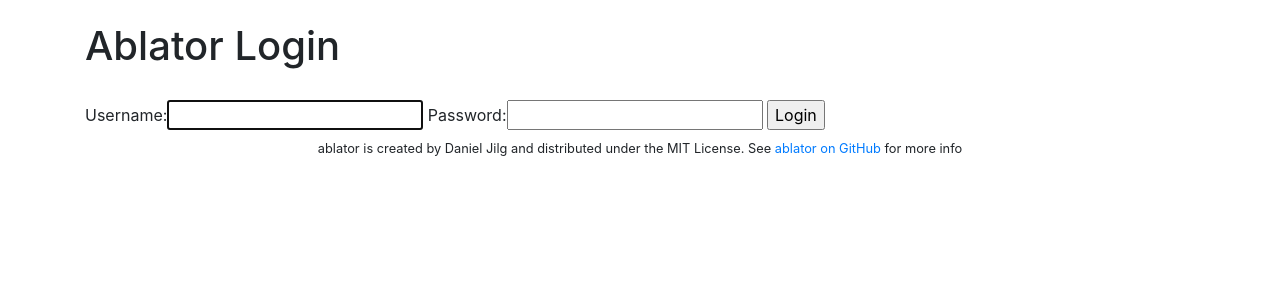
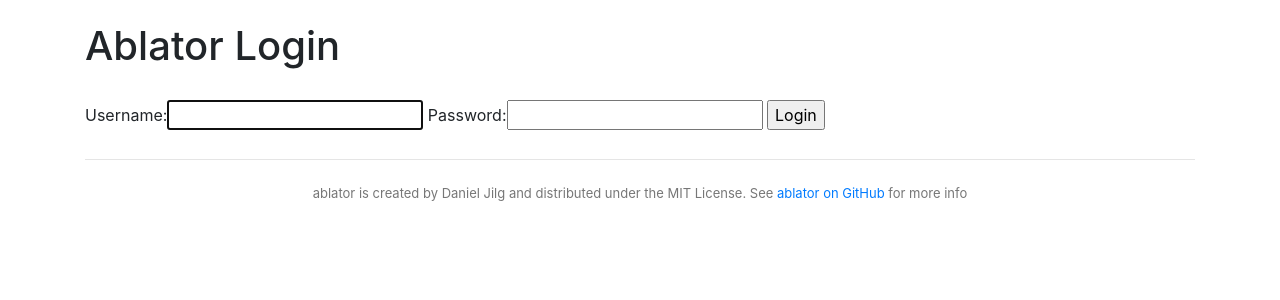
Before and after one commit to ablator/ablator, a Django app: a page that uses ablator/web_admin/templates/_base.html in a window 1280 px wide. Shown: the part 56-356 px from the top of the page. Run offline with Django 3.2, Linux system fonts and the light colour scheme; some libraries are stand-ins or nearby versions.

Commit message:
More little style fixes

```diff
--- a/ablator/web_admin/templates/_base.html
+++ b/ablator/web_admin/templates/_base.html
@@ -12,10 +12,22 @@
           href="https://maxcdn.bootstrapcdn.com/bootstrap/4.0.0-beta/css/bootstrap.min.css"
           integrity="sha384-/Y6pD6FV/Vv2HJnA6t+vslU6fwYXjCFtcEpHbNJ0lyAFsXTsjBbfaDjzALeQsN6M"
           crossorigin="anonymous">
+
+    <style type="text/css">
+        /* Custom page footer */
+        .footer {
+            padding-top: 1.5rem;
+            margin: 1.5rem 0;
+            font-size: small;
+            color: #777;
+            border-top: .05rem solid #e5e5e5;
+            }
+    </style>
+
 </head>
 <body>
 <div class="container">
-<nav class="navbar navbar-expand-lg navbar-light bg-light">
+<nav class="navbar navbar-expand-lg navbar-light bg-light mb-4">
     <a class="navbar-brand" href="{% url 'home' %}">ablator</a>
     <button class="navbar-toggler" type="button" data-toggle="collapse"
             data-target="#navbarSupportedContent" aria-controls="navbarSupportedContent"
@@ -49,7 +61,6 @@
     </div>
 </nav>
 </div>
-<br>
 
 {% block body %}
     <div class="container">
@@ -59,16 +70,12 @@
 {% endblock %}
 
 
-<footer>
-    <div class="container">
-        <p style="text-align: center;">
-            <small>
-                ablator is created by Daniel Jilg and distributed under the MIT License. See <a
-                    href="https://github.com/winsmith/ablator/">ablator on GitHub</a> for more info
-            </small>
-        </p>
-    </div>
-</footer>
+<div class="container">
+    <footer class="footer text-center">
+        ablator is created by Daniel Jilg and distributed under the MIT License. See <a
+            href="https://github.com/winsmith/ablator/">ablator on GitHub</a> for more info
+    </footer>
+</div>
 
 <!-- Optional JavaScript -->
 <!-- jQuery first, then Popper.js, then Bootstrap JS -->
--- a/ablator/web_admin/templates/index.html
+++ b/ablator/web_admin/templates/index.html
@@ -4,7 +4,7 @@
     <div class="row">
         <div class="col">
             {% for app in apps %}
-                <div class="card">
+                <div class="card mb-4">
                     <div class="card-body">
                         <h2 class="card-title"><a href="{% url 'app-detail' app.id %}">{{ app.name }}</a>
                         </h2>
@@ -34,7 +34,6 @@
 
                     </div>
                 </div>
-                <br>
             {% endfor %}
         </div>
         <div class="col">
```
